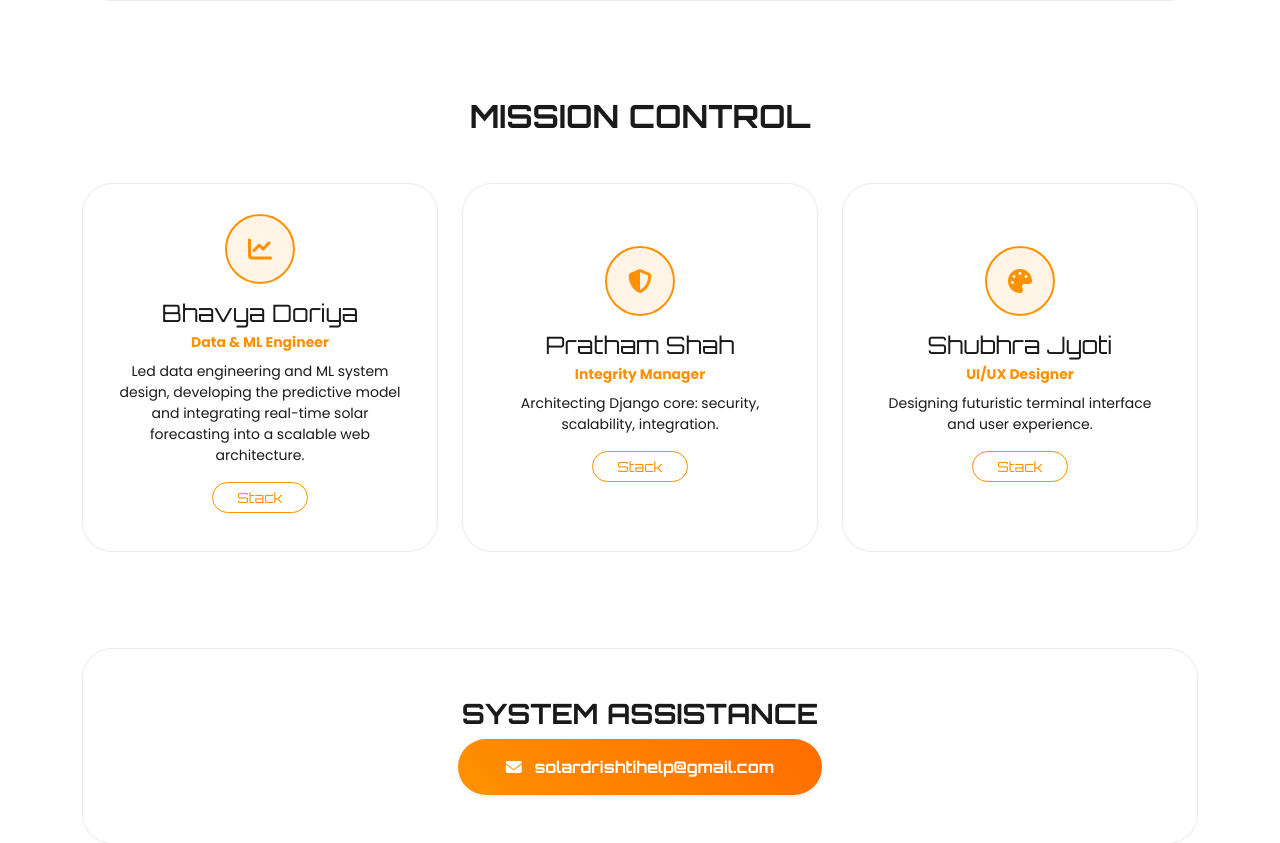
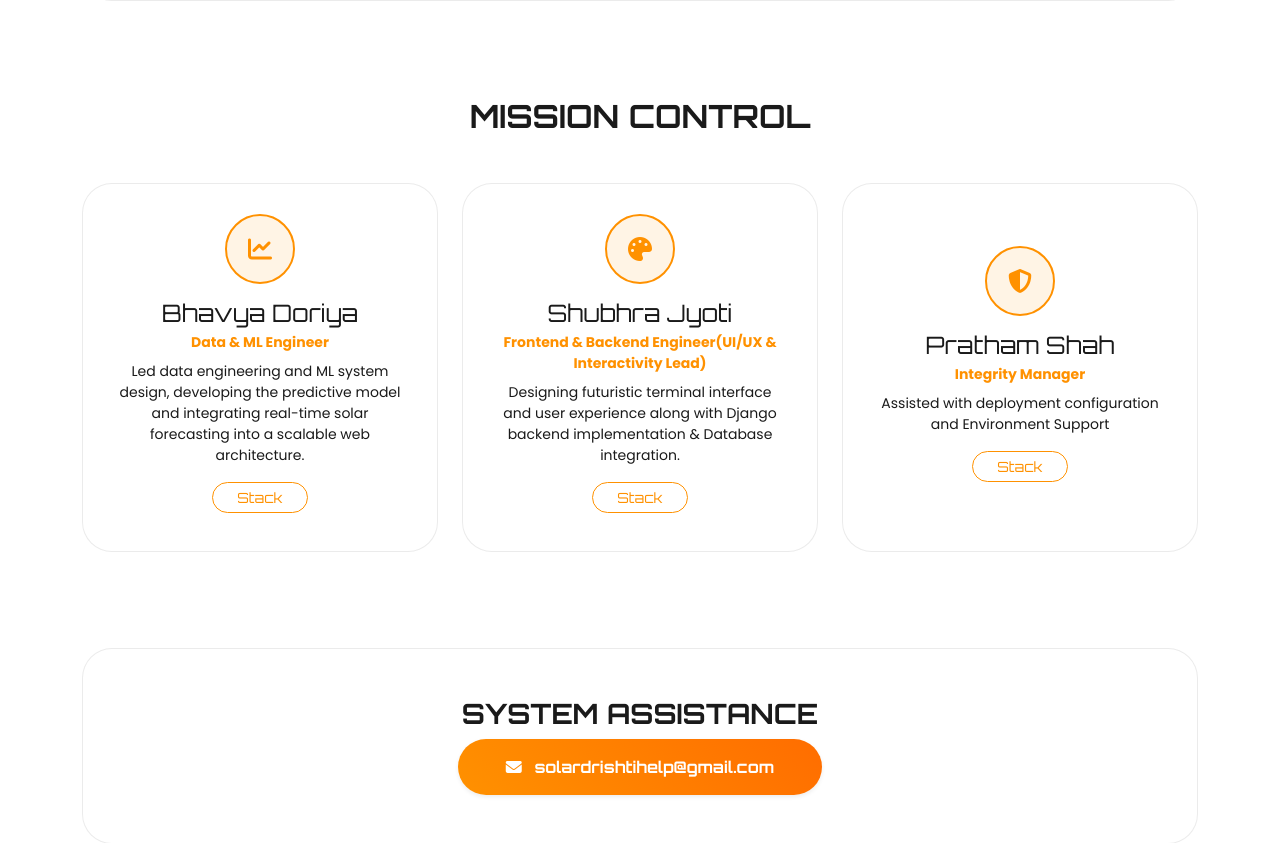
Before and after one commit to BhavyaDoriya/Solar-Drishti, a Django app: page /about/ in a window 1280 px wide. Shown: the part 1855-2698 px from the top of the page. Run offline with Django 5.2, Linux system fonts and the light colour scheme.

Commit message:
made some changes in about.html nad readme

```diff
--- a/forecasting/templates/forecasting/about.html
+++ b/forecasting/templates/forecasting/about.html
@@ -326,22 +326,22 @@
                 </div>
                 <div class="col-md-6 col-lg-4">
                     <div class="glass-card">
-                        <div class="team-avatar"><i class="fa-solid fa-shield-halved"></i></div>
-                        <h4 class="brand-font mb-1">Pratham Shah</h4>
-                        <p class="fw-bold small mb-2" style="color: var(--primary-orange);">Integrity Manager</p>
-                        <p class="small mb-3">Architecting Django core: security, scalability, integration.</p>
-                        <button class="btn btn-sm btn-outline-warning rounded-pill px-4 mb-2" data-bs-toggle="collapse" data-bs-target="#pStack" style="border-color: var(--primary-orange); color: var(--primary-orange);">Stack</button>
-                        <div class="collapse mt-2" id="pStack"><span class="tech-pill">Django</span><span class="tech-pill">PostgreSQL</span><span class="tech-pill">Render</span></div>
+                        <div class="team-avatar"><i class="fa-solid fa-palette"></i></div>
+                        <h4 class="brand-font mb-1">Shubhra Jyoti</h4>
+                        <p class="fw-bold small mb-2" style="color: var(--primary-orange);">Frontend & Backend Engineer(UI/UX & Interactivity Lead)</p>
+                        <p class="small mb-3">Designing futuristic terminal interface and user experience along with Django backend implementation & Database integration.</p>
+                        <button class="btn btn-sm btn-outline-warning rounded-pill px-4 mb-2" data-bs-toggle="collapse" data-bs-target="#jStack" style="border-color: var(--primary-orange); color: var(--primary-orange);">Stack</button>
+                        <div class="collapse mt-2" id="jStack"><span class="tech-pill">Fullstack</span><span class="tech-pill">Django</span><span class="tech-pill">Database</span></div>
                     </div>
                 </div>
                 <div class="col-md-6 col-lg-4">
                     <div class="glass-card">
-                        <div class="team-avatar"><i class="fa-solid fa-palette"></i></div>
-                        <h4 class="brand-font mb-1">Shubhra Jyoti</h4>
-                        <p class="fw-bold small mb-2" style="color: var(--primary-orange);">UI/UX Designer</p>
-                        <p class="small mb-3">Designing futuristic terminal interface and user experience.</p>
-                        <button class="btn btn-sm btn-outline-warning rounded-pill px-4 mb-2" data-bs-toggle="collapse" data-bs-target="#jStack" style="border-color: var(--primary-orange); color: var(--primary-orange);">Stack</button>
-                        <div class="collapse mt-2" id="jStack"><span class="tech-pill">Bootstrap</span><span class="tech-pill">JavaScript</span><span class="tech-pill">CSS3</span></div>
+                        <div class="team-avatar"><i class="fa-solid fa-shield-halved"></i></div>
+                        <h4 class="brand-font mb-1">Pratham Shah</h4>
+                        <p class="fw-bold small mb-2" style="color: var(--primary-orange);">Integrity Manager</p>
+                        <p class="small mb-3">Assisted with deployment configuration and Environment Support</p>
+                        <button class="btn btn-sm btn-outline-warning rounded-pill px-4 mb-2" data-bs-toggle="collapse" data-bs-target="#pStack" style="border-color: var(--primary-orange); color: var(--primary-orange);">Stack</button>
+                        <div class="collapse mt-2" id="pStack"><span class="tech-pill">Render</span><span class="tech-pill">Environment</span><span class="tech-pill">Testing</span></div>
                     </div>
                 </div>
             </div>
```
Also changed, not shown: README.md.
